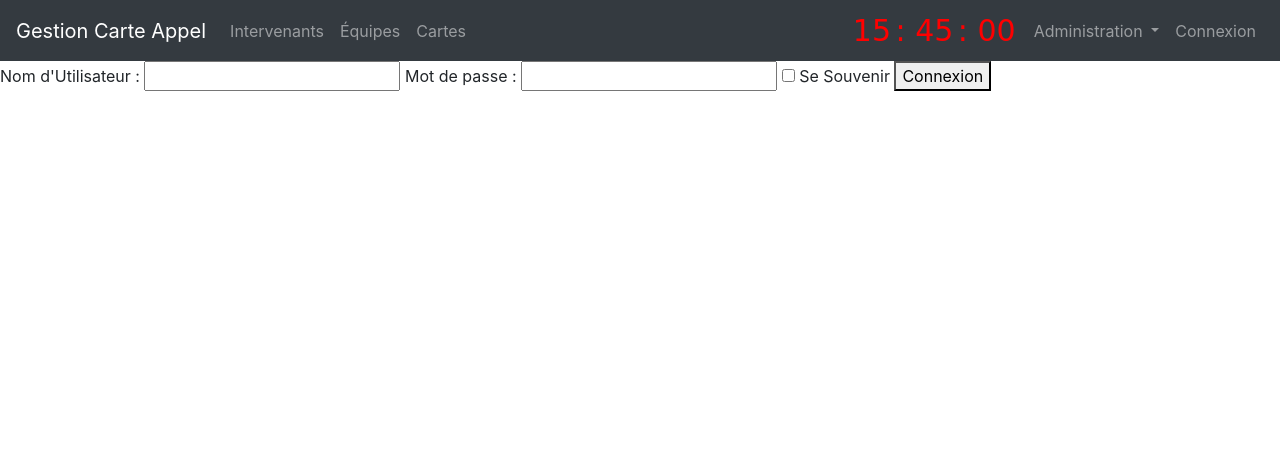
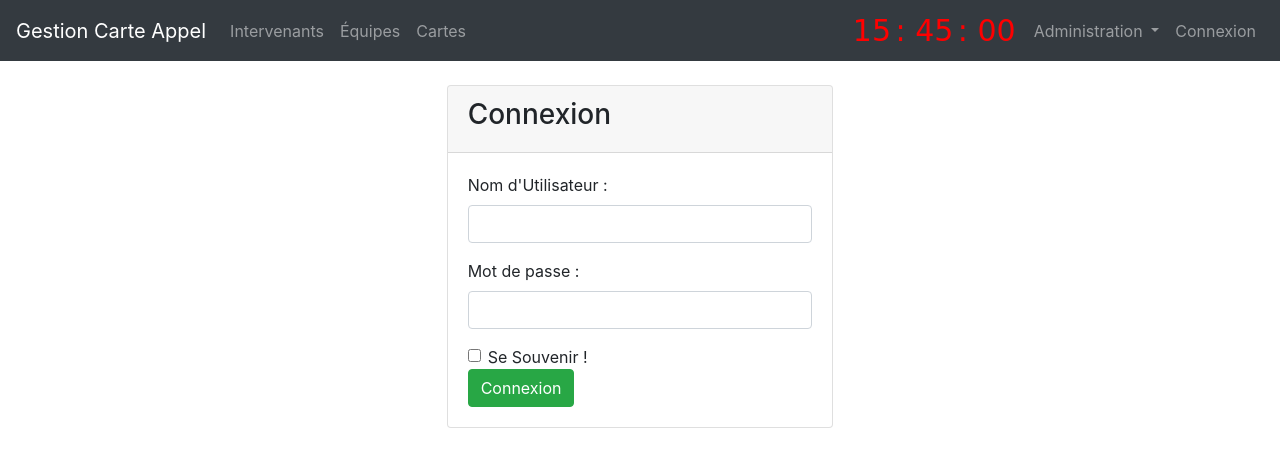
Before and after one commit to dominique09/GestionCarteAppel, a Symfony app: template templates/security/login.html.twig in a window 1280 px wide. Shown: the top 467 px of the page. Run offline with Twig, Linux system fonts and the light colour scheme; the template is opened without the code that fills it, so the values that code supplies are empty; some libraries are stand-ins or nearby versions; some web fonts are replaced.

Commit message:
Styling de la connexion

```diff
--- a/templates/security/login.html.twig
+++ b/templates/security/login.html.twig
@@ -1,21 +1,39 @@
 {% extends "base.html.twig" %}
 
 {% block body %}
-{% if error %}
-    <div>{{ error.messageKey|trans(error.messageData, 'security') }}</div>
-{% endif %}
+    <br>
+    <div class="container-fluid">
+        <div class="col-md-4 offset-md-4">
+            {% if error %}
+                <div class="alert alert-danger">{{ error.messageKey|trans(error.messageData, 'security') }}</div>
+            {% endif %}
 
-<form action="{{ path('login') }}" method="post">
-    <label for="username">Nom d'Utilisateur : </label>
-    <input type="text" id="username" name="_username" value="{{ last_username }}" />
+            <div class="card">
+                <div class="card-header">
+                    <h3>Connexion</h3>
+                </div>
+        <div class="card-body">
+            <form action="{{ path('login') }}" method="post">
+                <div class="form-group">
+                    <label class="label" for="username">Nom d'Utilisateur : </label>
+                    <input class="form-control" type="text" id="username" name="_username" value="{{ last_username }}" />
+                </div>
+                <div class="form-group">
+                    <label class="label" for="password">Mot de passe : </label>
+                    <input class="form-control" type="password" id="password" name="_password" />
+                </div>
+                <div class="form-check">
+                    <input class="form-check-input" type="checkbox" id="remember_me" name="_remember_me" />
+                    <label class="form-check-label" for="remember_me">
+                        Se Souvenir !
+                    </label>
+                </div>
+                <input type="hidden" name="_csrf_token" value="{{ csrf_token('authenticate') }}" />
 
-    <label for="password">Mot de passe : </label>
-    <input type="password" id="password" name="_password" />
-
-    <input type="checkbox" id="remember_me" name="_remember_me" /> Se Souvenir
-
-    <input type="hidden" name="_csrf_token" value="{{ csrf_token('authenticate') }}" />
-
-    <button type="submit">Connexion</button>
-</form>
+                <button class="btn btn-success" type="submit">Connexion</button>
+            </form>
+        </div>
+    </div>
+</div>
+    </div>
 {% endblock %}
```
